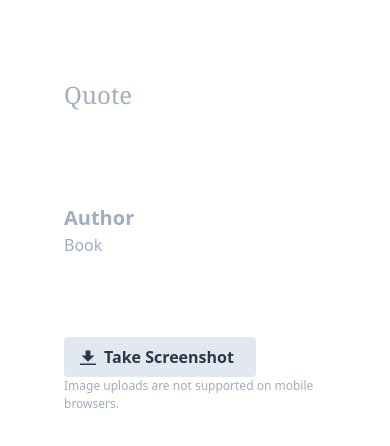
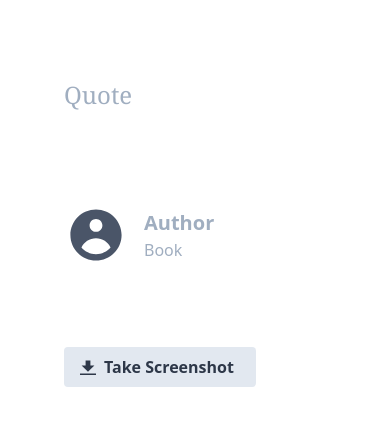
Before and after one commit to shime/kuote, a website built with webpack: page src/index.html in a window 390 px wide. Shown: the part 212-658 px from the top of the page. Built offline with nearby package versions, Linux system fonts and the light colour scheme; some packages are replaced by stand-ins of ours.

Commit message:
Re-enable uploading images in mobile
This reverts commit 455a9df2996fbba77d5160801f63badfb60572c2.

```diff
--- a/src/index.html
+++ b/src/index.html
@@ -15,7 +15,7 @@
 
     <div class="mt-12 relative flex justify-between items-start w-full z-20 self-center">
       <div class="flex items-start">
-        <div class="hidden md:inline-block upload-btn-wrapper">
+        <div class="upload-btn-wrapper">
           <img data-js-author-portrait data-html2canvas-ignore class="self-start rounded-full w-16 h-16 mr-4" src='/public/user.svg' alt='' />
           <input type="file" name="myfile" data-js-portrait-uploader onchange="upload()" />
         </div>
@@ -32,7 +32,6 @@
     <svg class="fill-current w-4 h-4 mr-2" xmlns="http://www.w3.org/2000/svg" viewBox="0 0 20 20"><path d="M13 8V2H7v6H2l8 8 8-8h-5zM0 18h20v2H0v-2z"/></svg>
     <span>Take Screenshot</span>
   </button>
-  <span class="md:hidden ml-8 text-xs text-gray-500">Image uploads are not supported on mobile browsers.</span>
 
   </div>
 
--- a/src/styles/index.scss
+++ b/src/styles/index.scss
@@ -5,6 +5,7 @@
 .upload-btn-wrapper {
   position: relative;
   overflow: hidden;
+  display: inline-block;
 }
 
 .btn {
```
Also changed, not shown: docs/index.html (+1 -1 lines), docs/bundle.css, 5 other files.
